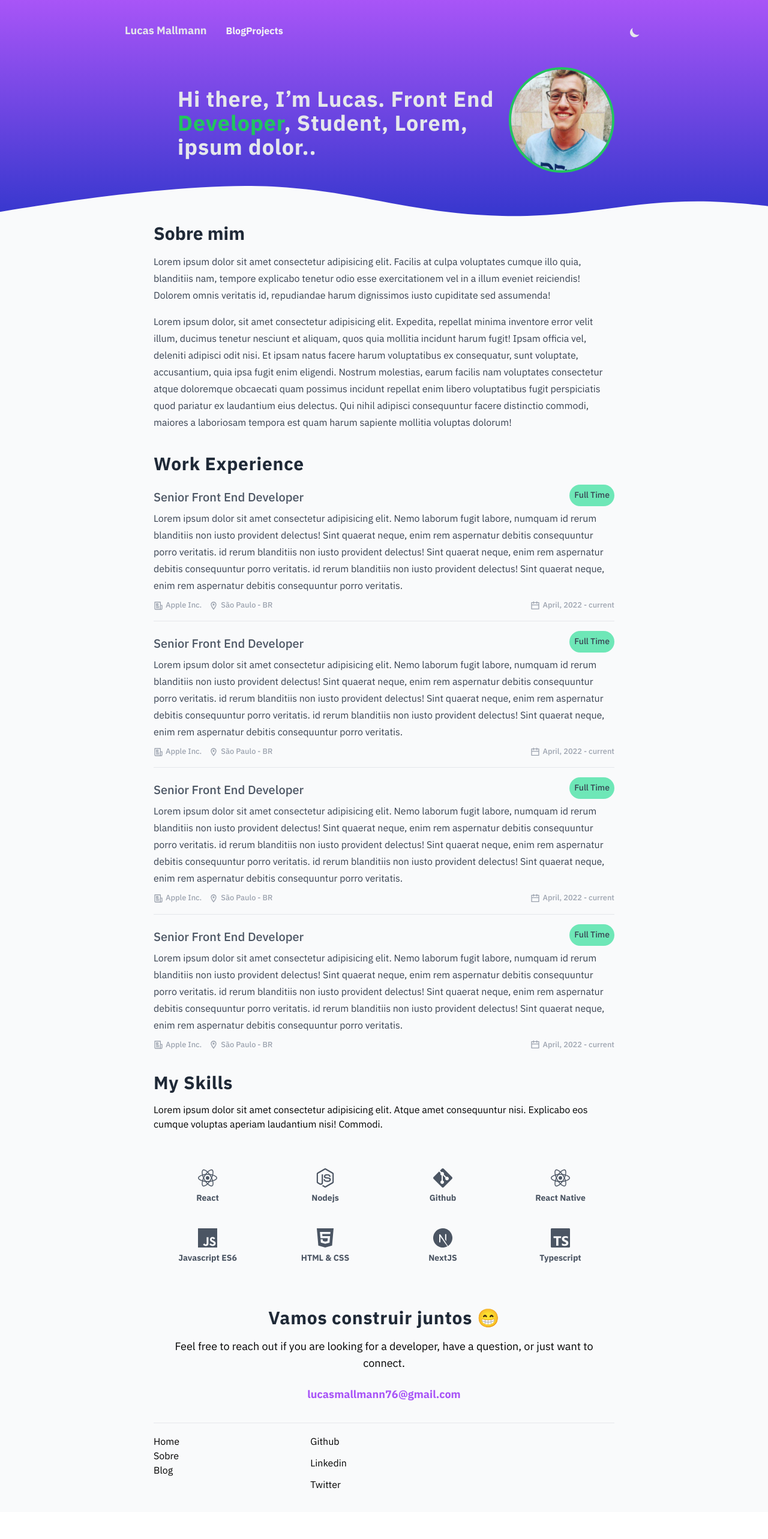
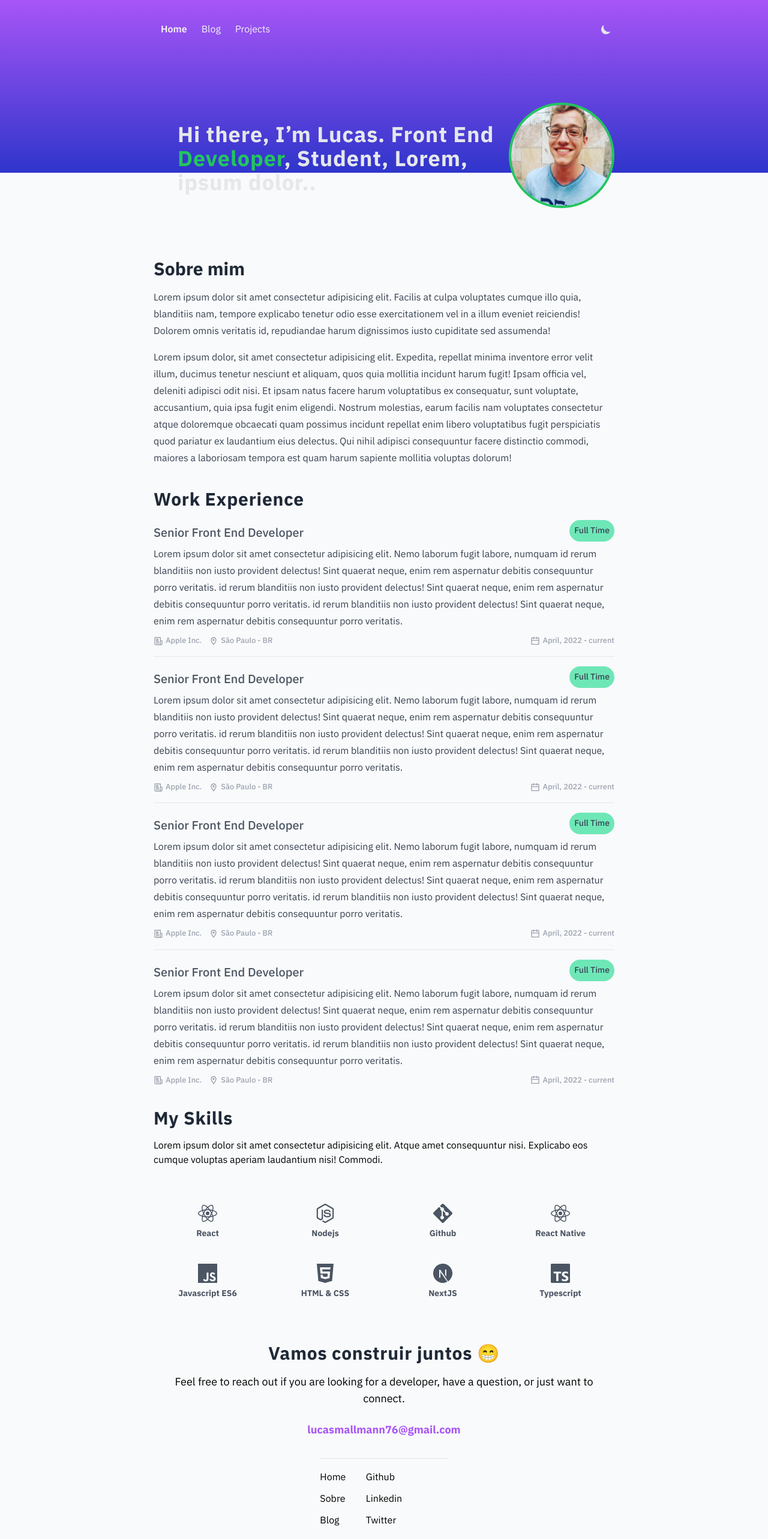
Before and after one commit to LucasMallmann/lucasmallmann, a Next.js app: page / in a window 1280 px wide. Shown: the top 2566 px of the page at 60% size. Before the commit the page ends 2521 px from the top, so only its background shows below. Built offline with nearby package versions, Linux system fonts and the light colour scheme.

Commit message:
fix header

```diff
--- a/src/components/BlogPost.tsx
+++ b/src/components/BlogPost.tsx
@@ -11,8 +11,8 @@ type Props = {
 
 export default function BlogPost() {
   return (
-    <Link href={`/blog/example`}>
-      <a className="w-full">
+    (<Link href={`/blog/example`} className="w-full">
+
       <div className="w-full mb-8">
         <h4 className="w-full text-lg font-medium text-purple-500 md:text-xl">
           React, Angular ou Vue - Qual Framework JavaScript escolheria hoje?
@@ -36,7 +36,7 @@ export default function BlogPost() {
           </span>
         </div>
       </div>
-      </a>
-    </Link>
+
+    </Link>)
   );
 }
--- a/src/components/Footer.tsx
+++ b/src/components/Footer.tsx
@@ -5,20 +5,26 @@ const Footer: React.FC = () => {
   return (
     <div className="max-w-3xl mx-auto mt-8 border-solid border-t border-gray-200 py-5 px-8 dark:border-gray-600 md:grid gap-4 grid-cols-3 md:px-0">
       <div className="flex flex-col">
-        <Link href="/">
-          <a className="text-md mb-3 dark:text-gray-400 cursor-pointer hover:opacity-80 transition-opacity duration-200">
+        <Link
+          href="/"
+          className="text-md mb-3 dark:text-gray-400 cursor-pointer hover:opacity-80 transition-opacity duration-200">
+
             Home
-          </a>
+
         </Link>
-        <Link href="/">
-          <a className="text-md mb-3 dark:text-gray-400 cursor-pointer hover:opacity-80 transition-opacity duration-200">
+        <Link
+          href="/"
+          className="text-md mb-3 dark:text-gray-400 cursor-pointer hover:opacity-80 transition-opacity duration-200">
+
             Sobre
-          </a>
+
         </Link>
-        <Link href="/">
-          <a className="text-md mb-3 dark:text-gray-400 cursor-pointer hover:opacity-80 transition-opacity duration-200">
+        <Link
+          href="/"
+          className="text-md mb-3 dark:text-gray-400 cursor-pointer hover:opacity-80 transition-opacity duration-200">
+
             Blog
-          </a>
+
         </Link>
       </div>
 
--- a/src/components/Header.tsx
+++ b/src/components/Header.tsx
@@ -8,36 +8,23 @@ function NavItem({ href, text, isHomePage }) {
   const router = useRouter();
   const isActive = router.asPath === href;
 
-  let classes = '';
-
-  if (isActive) {
-    classes = 'font-semibold text-gray-800 dark:text-gray-200';
-  } else {
-    classes = 'font-normal text-gray-600 dark:text-gray-400';
-  }
-
-  if (isHomePage) {
-    classes = 'text-gray-100 dark:text-gray-100 font-bold p-1 sm:px-3 sm:py-2';
-  }
-
-  console.log(classes);
-
   return (
-    <NextLink href={href}>
-      <a
+    <NextLink
+      href={href}
       className={cn(
-          classes,
-          !isHomePage &&
-            'md:inline-block p-1 sm:px-3 sm:py-2 rounded-lg md:hover:bg-gray-200 md:dark:hover:bg-gray-800 transition-all'
+        'dark:text-gray-100',
+        'rounded-lg hover:bg-gray-200 dark:hover:bg-gray-800 transition-all',
+        'p1 sm:px-3 sm:py-2',
+        isHomePage ? 'text-gray-100 hover:bg-purple-500' : '',
+        isActive && 'font-semibold'
       )}
     >
       <span className="capsize">{text}</span>
-      </a>
     </NextLink>
   );
 }
 
-const Header: React.FC = () => {
+const Header = () => {
   const [mounted, setMounted] = useState(false);
   const { theme, setTheme } = useTheme();
   const router = useRouter();
@@ -46,40 +33,21 @@ const Header: React.FC = () => {
 
   useEffect(() => setMounted(true), []);
 
-  const classes = isHomePage
-    ? 'm-0 h-10 z-10 relative mt-8 max-w-4xl mx-auto'
-    : 'sticky-nav h-10 mt-8 max-w-4xl mx-auto bg-opacity-60';
-
   return (
-    <>
-      <div className={classes}>
-        <div className="flex relative justify-between md:justify-start items-center max-w-5xl h-10 m-auto px-4">
-          <NextLink href="/">
-            <a>
-              <strong
-                className={`text-lg ${
-                  isHomePage && 'text-gray-200'
-                } dark:text-gray-300 leading-10`}
-              >
-                Lucas Mallmann
-              </strong>
-            </a>
-          </NextLink>
-
-          <nav className="flex justify-between items-center md:ml-4 flex-1">
-            <div className="flex items-center ml-4">
+    <div className={cn('px-8 z-10')}>
+      <div className="max-w-3xl w-full mx-auto flex items-center pt-8 pb-8 sm:pb-16">
+        <nav className="flex items-center flex-1">
+          <NavItem href={'/'} text="Home" isHomePage={isHomePage} />
           <NavItem href={'/blog'} text="Blog" isHomePage={isHomePage} />
-              <NavItem
-                href={'/projects'}
-                text="Projects"
-                isHomePage={isHomePage}
-              />
-            </div>
-
+          <NavItem href={'/projects'} text="Projects" isHomePage={isHomePage} />
+        </nav>
         <button
           aria-label="Toggle Dark Mode"
           type="button"
-              className="rounded p-2 h-8 w-8"
+          className={cn(
+            'rounded p-1 hover:bg-gray-200 dark:hover:bg-gray-800 transition-all',
+            isHomePage && 'hover:bg-purple-500'
+          )}
           onClick={() => setTheme(theme === 'dark' ? 'light' : 'dark')}
         >
           {mounted && (
@@ -103,10 +71,8 @@ const Header: React.FC = () => {
             </svg>
           )}
         </button>
-          </nav>
       </div>
     </div>
-    </>
   );
 };
 
--- a/src/components/Layout.tsx
+++ b/src/components/Layout.tsx
@@ -3,13 +3,13 @@ import React from 'react';
 import Header from 'components/Header';
 import Footer from 'components/Footer';
 
-const Layout: React.FC = ({ children }) => {
+const Layout = ({ children }: { children: React.ReactNode }) => {
   return (
-    <div>
+    <>
       <Header />
       {children}
       <Footer />
-    </div>
+    </>
   );
 };
 
--- a/src/components/SeeAlsoProject.tsx
+++ b/src/components/SeeAlsoProject.tsx
@@ -11,7 +11,7 @@ const SeeAlsoProject: React.FC = () => {
         whileHover={{ scale: 1.05 }}
       >
         <Link href="/">
-          <a>
+
           <Image
             src="/static/projects/nuts.jpg"
             width={500}
@@ -20,7 +20,7 @@ const SeeAlsoProject: React.FC = () => {
             objectFit="cover"
             alt="projeto 02"
           />
-          </a>
+
         </Link>
       </motion.figure>
 
@@ -32,10 +32,12 @@ const SeeAlsoProject: React.FC = () => {
         Lorem ipsum dolor, sit amet consectetur adipisicing elit. Corrupti porro
         suscipit amet necessitatibus tenetur.
       </p>
-      <Link href="/projetos/primeiro-projeto">
-        <a className="block bg-purple-500 w-full text-white text-base font-semibold px-6 py-2 rounded-lg mt-6 hover:bg-purple-600 transition-color duration-200 text-center">
+      <Link
+        href="/projetos/primeiro-projeto"
+        className="block bg-purple-500 w-full text-white text-base font-semibold px-6 py-2 rounded-lg mt-6 hover:bg-purple-600 transition-color duration-200 text-center">
+
           See project
-        </a>
+
       </Link>
     </div>
   );
--- a/src/pages/_app.tsx
+++ b/src/pages/_app.tsx
@@ -7,7 +7,6 @@ import { ThemeProvider } from 'next-themes';
 import { MDXProvider } from '@mdx-js/react';
 import { DefaultSeo } from 'next-seo';
 import { AnimateSharedLayout } from 'framer-motion';
-
 
 /**
  * Components
--- a/src/pages/blog/[slug].tsx
+++ b/src/pages/blog/[slug].tsx
@@ -29,8 +29,7 @@ type Props = {
 export default function Post({ post }: Props) {
   const Component = useMDXComponent(post.body.code);
 
-  return (
-    <>
+  return <>
     <BlogSEO
       url={`https://personal-blog-coral.vercel.app/blog/${post.slug}`}
       {...post}
@@ -42,7 +41,7 @@ export default function Post({ post }: Props) {
             <NextLink
               href="/"
               key={`${tag}_${Math.random().toString(36).substr(2, 9)}`}
-              >
+              legacyBehavior>
               <span
                 className="bg-red-400 inline-block font-bold tracking-wider border-solid ml-2 rounded-sm uppercase color-white text-white text-xs p-1 transition-bg duration-200 cursor-pointer hover:bg-red-500"
                 style={{ fontFamily: 'sans-serif' }}
@@ -91,8 +90,7 @@ export default function Post({ post }: Props) {
         />
       </div>
     </div>
-    </>
-  );
+  </>;
 }
 
 export async function getStaticPaths() {
--- a/src/pages/index.tsx
+++ b/src/pages/index.tsx
@@ -1,8 +1,6 @@
 import { useTheme } from 'next-themes';
 import Image from 'next/image';
 import { motion } from 'framer-motion';
-import { RiCalendarLine, RiNewspaperLine } from 'react-icons/ri';
-import { MdOutlineLocationOn } from 'react-icons/md';
 
 /**
  * Components
@@ -11,6 +9,7 @@ import Waves from 'components/Waves';
 import FadeInWhenVisible from 'components/FadeInWhenVisible';
 import Techs from 'components/Techs';
 import Work from 'components/Work';
+import classNames from 'classnames';
 
 const animationProps = {
   hidden: {
@@ -31,11 +30,13 @@ export default function Home() {
 
   return (
     <main className="overflow-hidden">
-      <div className="absolute h-72 w-full top-0 z-0 bg-gradient-to-b from-purple-500 to-purple-800 dark:from-gray-950 dark:via-gray-800 dark:to-gray-700 md:h-96">
-        <div className="relative w-full h-full">
-          {theme && <Waves theme={theme} />}
-        </div>
-      </div>
+      <div
+        className={classNames(
+          'h-72 w-full z-0 bg-gradient-to-b',
+          'from-purple-500 to-purple-800 dark:from-gray-950 dark:via-gray-800 dark:to-gray-700',
+          'absolute inset-0 z-0'
+        )}
+      ></div>
 
       <div className="flex flex-col max-w-3xl mx-auto relative z-10 mt-10 md:p-0">
         <div className="flex flex-col items-center px-8 md:px-0 md:flex-row-reverse md:justify-between">
@@ -49,7 +50,7 @@ export default function Home() {
                 className="round-image"
                 alt="Lucas Mallmann"
                 src="/me.jpeg"
-                layout="fill"
+                fill
               />
             </div>
           </motion.div>
--- a/src/styles/global.css
+++ b/src/styles/global.css
@@ -3,19 +3,19 @@
 @tailwind utilities;
 
 @font-face {
-  font-family: 'IBM Plex Sans';
+  font-family: "IBM Plex Sans";
   font-style: normal;
   font-weight: 100 900;
   font-display: optional;
-  src: url(/fonts/ibm-plex-sans-var.woff2) format('woff2');
+  src: url(/fonts/ibm-plex-sans-var.woff2) format("woff2");
 }
 
 @font-face {
-  font-family: 'IBM Plex Sans';
+  font-family: "IBM Plex Sans";
   font-style: italic;
   font-weight: 100 900;
   font-display: optional;
-  src: url(/fonts/ibm-plex-sans-var-italic.woff2) format('woff2');
+  src: url(/fonts/ibm-plex-sans-var-italic.woff2) format("woff2");
 }
 
 ::selection {
@@ -37,13 +37,13 @@ html {
 
 /* https://seek-oss.github.io/capsize/ */
 .capsize::before {
-  content: '';
+  content: "";
   margin-bottom: -0.098em;
   display: table;
 }
 
 .capsize::after {
-  content: '';
+  content: "";
   margin-top: -0.219em;
   display: table;
 }
@@ -83,7 +83,7 @@ html {
 
 .prose .anchor:after {
   @apply text-gray-300 dark:text-gray-700;
-  content: '#';
+  content: "#";
 }
 
 .prose *:hover > .anchor {
@@ -169,8 +169,8 @@ html {
   @apply text-yellow-500;
 }
 
-code[class*='language-'],
-pre[class*='language-'] {
+code[class*="language-"],
+pre[class*="language-"] {
   @apply text-gray-800 dark:text-gray-50;
 }
 
@@ -196,8 +196,8 @@ pre {
 }
 
 /* Remove Safari input shadow on mobile */
-input[type='text'],
-input[type='email'] {
+input[type="text"],
+input[type="email"] {
   -webkit-appearance: none;
   -moz-appearance: none;
   appearance: none;
@@ -218,3 +218,15 @@ input[type='email'] {
 .round-image {
   border-radius: 50%;
 }
+
+.intro::after {
+  background-image: url(https://www.inkdrop.app/section-separator.svg/section-separator.svg);
+  background-size: cover;
+  content: "";
+  display: block;
+  margin-left: -48px;
+  padding-bottom: calc(11.546% + 6px);
+  position: relative;
+  z-index: 0;
+  bottom: 0;
+}
```
Also changed, not shown: src/components/ProjectHighlight.tsx (+13 -11 lines). Lines whose indentation alone changed are shown as unchanged.
